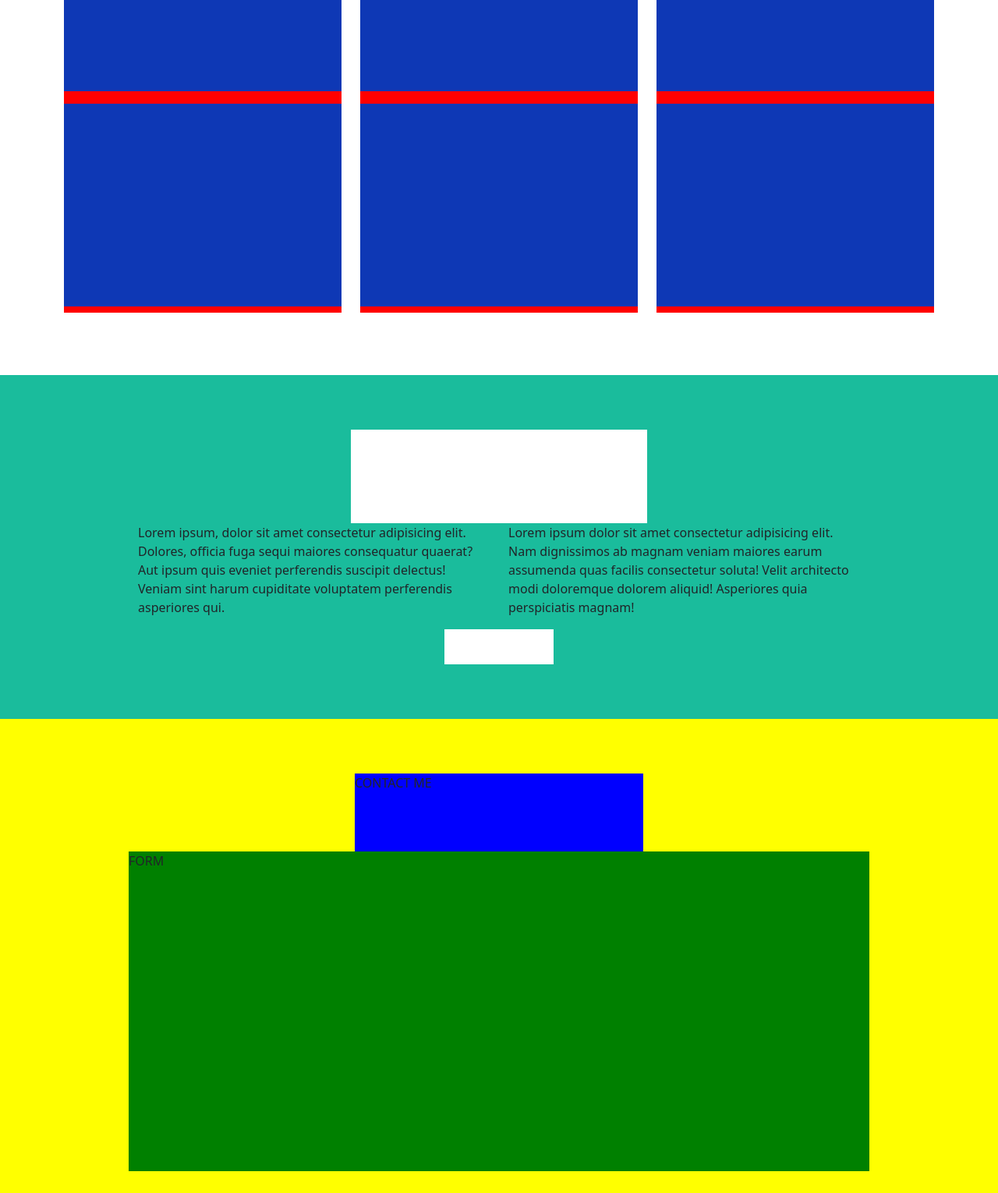
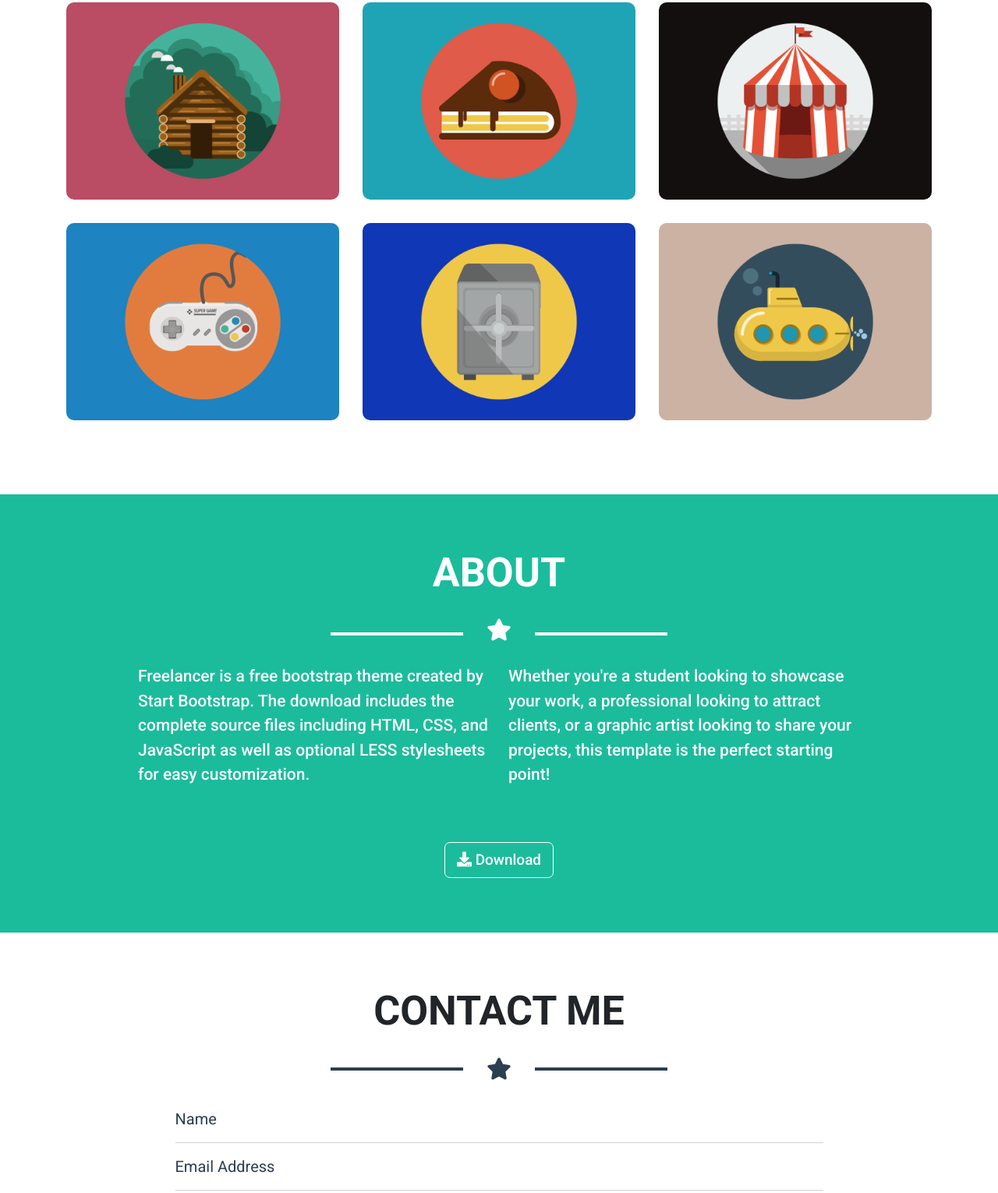
Before and after one commit to PaoloSergi/html-css-bootstrap-freelancer, a plain HTML site: page index.html in a window 1280 px wide. Shown: the part 957-2487 px from the top of the page at 78% size. Drawn offline with nearby package versions, Linux system fonts and the light colour scheme.

Commit message:
rifatto fino a contact

```diff
--- a/css/style.css
+++ b/css/style.css
@@ -1,3 +1,21 @@
+/* @import url('https://fonts.googleapis.com/css2?family=Montserrat:wght@300;400;500;600;700;800&display=swap');
+
+body{
+    font-family: 'Montserrat', sans-serif;
+} */
+
+/* @import url('https://fonts.googleapis.com/css2?family=Noto+Sans:wght@400;500;600;700;800&display=swap');
+
+body{
+    font-family: 'Noto Sans', sans-serif;
+} */
+
+@import url('https://fonts.googleapis.com/css2?family=Roboto:wght@300;400;500;700;900&display=swap');
+
+body{
+    font-family: 'Roboto', sans-serif;
+}
+
 header{
     background-color: #2c3e50;
     height: 90px;
@@ -6,97 +24,129 @@ header{
     font-weight: bold;
 }
 
-header .col-auto>div{
-    height: 90px;
-    line-height: 90px;
+section h2{
+    font-size: 52px;
+    font-weight: 600;
 }
 
-header .col-auto>nav{
-    height: 90px;
-    line-height: 90px;
+section .starLine{
+    width: 170px;
+    border-bottom: 4px solid #2c3e50;
+}
+
+section .fa-star{
+    color: #2c3e50;
+    font-size: 28px;
+    margin: 20px 30px;
+    margin-bottom: 30px;
+}
+
+section .starLine.white{
+    border-bottom: 4px solid white;
+}
+
+section .fa-star.white{
+    color: white;
+}
+
+section a{
+    text-decoration: none;
+    color: white;
+    border: 1px solid white;
+    padding: 8px 15px;
+    border-radius: 7px;
+    font-size: 19px;
+    font-weight: 500;
+    margin-top: 40px;
+    display: inline-block;
 }
 
 .hero{
     background-color: #1abc9c;
-    height: 590px;
+    padding: 70px 0;
+    color: white;
 }
 
-.hero .col>div{
-    width: 600px;
-    height: 450px;
-    background-color: white;
-    margin: 70px auto;
+.hero h2{
+    font-size: 60px;
+    font-weight: 600;
+}
+
+.hero img{
+    height: 260px;
+    margin-bottom: 30px;
+}
+
+.hero span{
+    font-size: 26px;
+    font-weight: 500;
 }
 
 section.portfolio{
     padding: 80px 0;
 }
 
-section.portfolio h2{
-    text-align: center;
+section.portfolio figure{
+    margin: 15px;
 }
 
-section.portfolio figure{
-    width: 100%;
-    height: 100%;
-    background-color: red;
-    display: flex;
-    justify-content: center;
-    align-items: center;
-}
-
-section.portfolio figure .pic{
-    width: 360px;
-    height: 260px;
-    background-color: #0e38b5;
+section.portfolio figure img{
+    max-width: 100%;
+    border-radius: 10px;
 }
 
 section.about{
     background-color: #1abc9c;
-    /* height: 490px; */
     padding: 70px;
+    color: white;
+    font-size: 21px;
+    font-weight: 500;
 }
 
-section.about .title{
-    background-color: white;
-    width: 380px;
-    height: 120px;
-    margin: 0 auto;
+section.about p{
+    margin-bottom: 30px;
 }
 
-section.about .download{
-    background-color: white;
-    width: 140px;
-    height: 45px;
-    margin: 0 auto;
+section.about a{
+    color: white;
 }
 
 section.contact{
     padding: 70px;
-    background-color: yellow;
 }
 
-section.contact .title{
-    background-color: blue;
-    width: 370px;
-    height: 100px;
-    margin: 0 auto;
+section.contact .fa-star{
+    margin-bottom: 20px;
 }
 
-section.contact .form{
-    background-color: green;
-    width: 950px;
-    height: 410px;
-    margin: 0 auto;
+section.contact span{
+    color: #2c3e50;
+    font-size: 20px;
+    display: block;
+    border-bottom: 1px solid lightgrey;
+    line-height: 60px;
+}
+
+section.contact span.message{
+    height: 200px;
+    line-height: 80px;
+}
+
+section.contact a{
+    color: white;
+    background-color: #1abc9c;
+    border: none;
+    margin-top: 15px;
+    display: inline-block;
 }
 
 footer{
     background-color: #3a546d;
 }
 
-footer .row{
-    /* padding: 70px 0; */
-}
+/* footer .row{
+    padding: 70px 0;
+} */
 
 footer .credits{
     height: 110px;
@@ -107,11 +157,10 @@ footer .credits{
 footer .copyright{
     background-color: #2c3e50;
     height: 100px;
+    text-align: center;
 }
 
 footer span{
-    display: block;
-    text-align: center;
     line-height: 100px;
     color: white;
 }
--- a/index.html
+++ b/index.html
@@ -5,15 +5,16 @@
     <meta http-equiv="X-UA-Compatible" content="IE=edge">
     <meta name="viewport" content="width=device-width, initial-scale=1.0">
     <link href="https://cdn.jsdelivr.net/npm/bootstrap@5.1.3/dist/css/bootstrap.min.css" rel="stylesheet" integrity="sha384-1BmE4kWBq78iYhFldvKuhfTAU6auU8tT94WrHftjDbrCEXSU1oBoqyl2QvZ6jIW3" crossorigin="anonymous">
+    <link rel="stylesheet" href="https://cdnjs.cloudflare.com/ajax/libs/font-awesome/5.15.4/css/all.min.css">
     <link rel="stylesheet" href="css/style.css">
     <title>Bootstrap</title>
 </head>
 <body>
 
-    <header>
-        <div class="container align-items-center">
-            <div class="row align-items-center">
-                <div class="col-auto me-auto">
+    <header class="d-flex align-items-center">
+        <div class="container">
+            <div class="row justify-content-between">
+                <div class="col-auto">
                     <a>START BOOTSTRAP</a>
                 </div>
 
@@ -27,9 +28,29 @@
     <main>
         <section class="hero">
             <div class="container">
-                <div class="row">
-                    <div class="col">
-                        <div></div>
+                <div class="row-cols-1">
+                    <div class="col-auto text-center">
+                        <img src="img/avatar.svg" alt="Questa è un'immagine">
+                    </div>
+
+                    <div class="col-auto">
+                        <h2 class="text-center">START BOOTSTRAP</h2>
+
+                        <div class="d-flex align-items-center justify-content-center">
+                            <div class="starLine white"></div>
+
+                            <div>
+                                <i class="fas fa-star white"></i>
+                            </div>
+
+                            <div class="starLine white"></div>
+                        </div>
+                    </div>
+
+                    <div class="col-auto text-center">
+                        <span>
+                            GRAPHIC ARTIST - WEB DESIGNER - ILLUSTRATOR
+                        </span>
                     </div>
                 </div>
             </div>
@@ -39,47 +60,52 @@
             <div class="container">
                 <div class="row justify-content-center">
                     <div class="col-12">
-                        <h2>PORTFOLIO</h2>
+                        <h2 class="text-center">PORTFOLIO</h2>
+
+                        <div class="d-flex align-items-center justify-content-center">
+                            <div class="starLine"></div>
+
+                            <div>
+                                <i class="fas fa-star"></i>
+                            </div>
+
+                            <div class="starLine"></div>
+                        </div>
                     </div>
-                </div>
 
-                <div class="row justify-content-center">
-                    <div class="col-4">
+                    <div class="col-12 col-md-6 col-xl-4 p-0">
                         <figure>
-                            <div class="pic"></div>
+                            <img src="img/cabin.png" alt="Questa è un'immagine">
                         </figure>
                     </div>
 
-                    <div class="col-4">
+                    <div class="col-12 col-md-6 col-xl-4 p-0">
                         <figure>
-                            <div class="pic"></div>
+                            <img src="img/cake.png" alt="Questa è un'immagine">
                         </figure>
                     </div>
 
-                    <div class="col-4">
+                    <div class="col-12 col-md-6 col-xl-4 p-0">
                         <figure>
-                            <div class="pic"></div>
+                            <img src="img/circus.png" alt="Questa è un'immagine">
                         </figure>
                     </div>
 
-                </div>
-
-                <div class="row justify-content-center">
-                    <div class="col-4">
+                    <div class="col-12 col-md-6 col-xl-4 p-0">
                         <figure>
-                            <div class="pic"></div>
+                            <img src="img/game.png" alt="Questa è un'immagine">
                         </figure>
                     </div>
 
-                    <div class="col-4">
+                    <div class="col-12 col-md-6 col-xl-4 p-0">
                         <figure>
-                            <div class="pic"></div>
+                            <img src="img/safe.png" alt="Questa è un'immagine">
                         </figure>
                     </div>
 
-                    <div class="col-4">
+                    <div class="col-12 col-md-6 col-xl-4 p-0">
                         <figure>
-                            <div class="pic"></div>
+                            <img src="img/submarine.png" alt="Questa è un'immagine">
                         </figure>
                     </div>
                 </div>
@@ -89,20 +115,38 @@
         <section class="about">
             <div class="container">
                 <div class="row justify-content-center">
-                    <div class="col align-items-center">
-                        <div class="title"></div>
+                    <div class="col-12">
+                        <h2 class="text-center">ABOUT</h2>
 
-                        <div class="row justify-content-center">
-                            <div class="col-5">
-                                <p>Lorem ipsum, dolor sit amet consectetur adipisicing elit. Dolores, officia fuga sequi maiores consequatur quaerat? Aut ipsum quis eveniet perferendis suscipit delectus! Veniam sint harum cupiditate voluptatem perferendis asperiores qui.</p>
+                        <div class="d-flex align-items-center justify-content-center">
+                            <div class="starLine white"></div>
+
+                            <div>
+                                <i class="fas fa-star white"></i>
                             </div>
 
-                            <div class="col-5">
-                                <p>Lorem ipsum dolor sit amet consectetur adipisicing elit. Nam dignissimos ab magnam veniam maiores earum assumenda quas facilis consectetur soluta! Velit architecto modi doloremque dolorem aliquid! Asperiores quia perspiciatis magnam!</p>
-                            </div>
+                            <div class="starLine white"></div>
                         </div>
+                    </div>
 
-                        <div class="download"></div>
+                    <div class="col-12 col-md-5">
+                        <p>
+                            Freelancer is a free bootstrap theme created by Start Bootstrap. The download includes the complete source files including HTML, CSS, and JavaScript as well as optional LESS stylesheets for easy customization.
+                        </p>
+                    </div>
+
+                    <div class="col-12 col-md-5">
+                        <p>
+                            Whether you're a student looking to showcase your work, a professional looking to attract clients, or a graphic artist looking to share your projects, this template is the perfect starting point!
+                        </p>
+                    </div>
+
+                    <div class="col-12 text-center">
+                        <a href="">
+                            <i class="fas fa-download"></i>
+
+                            Download
+                        </a>
                     </div>
                 </div>
             </div>
@@ -111,10 +155,38 @@
         <section class="contact">
             <div class="container">
                 <div class="row">
-                    <div class="col">
-                        <div class="title">CONTACT ME</div>
+                    <div class="col-12">
+                        <h2 class="text-center">CONTACT ME</h2>
 
-                        <div class="form">FORM</div>
+                        <div class="d-flex align-items-center justify-content-center">
+                            <div class="starLine"></div>
+
+                            <div>
+                                <i class="fas fa-star"></i>
+                            </div>
+
+                            <div class="starLine"></div>
+                        </div>
+                    </div>
+
+                    <div class="col-12 w-75 mx-auto">
+                        <span>Name</span>
+                    </div>
+
+                    <div class="col-12 w-75 mx-auto">
+                        <span>Email Address</span>
+                    </div>
+
+                    <div class="col-12 w-75 mx-auto">
+                        <span>Phone Number</span>
+                    </div>
+
+                    <div class="col-12 w-75 mx-auto">
+                        <span class="message">Message</span>
+                    </div>
+
+                    <div class="col-12 w-75 mx-auto">
+                        <a href="">Send</a>
                     </div>
                 </div>
             </div>
```
Also changed, not shown: img/avatar.svg (added), img/cabin.png (added), img/cake.png (added), img/circus.png (added), img/game.png (added), img/safe.png (added), img/submarine.png (added).
